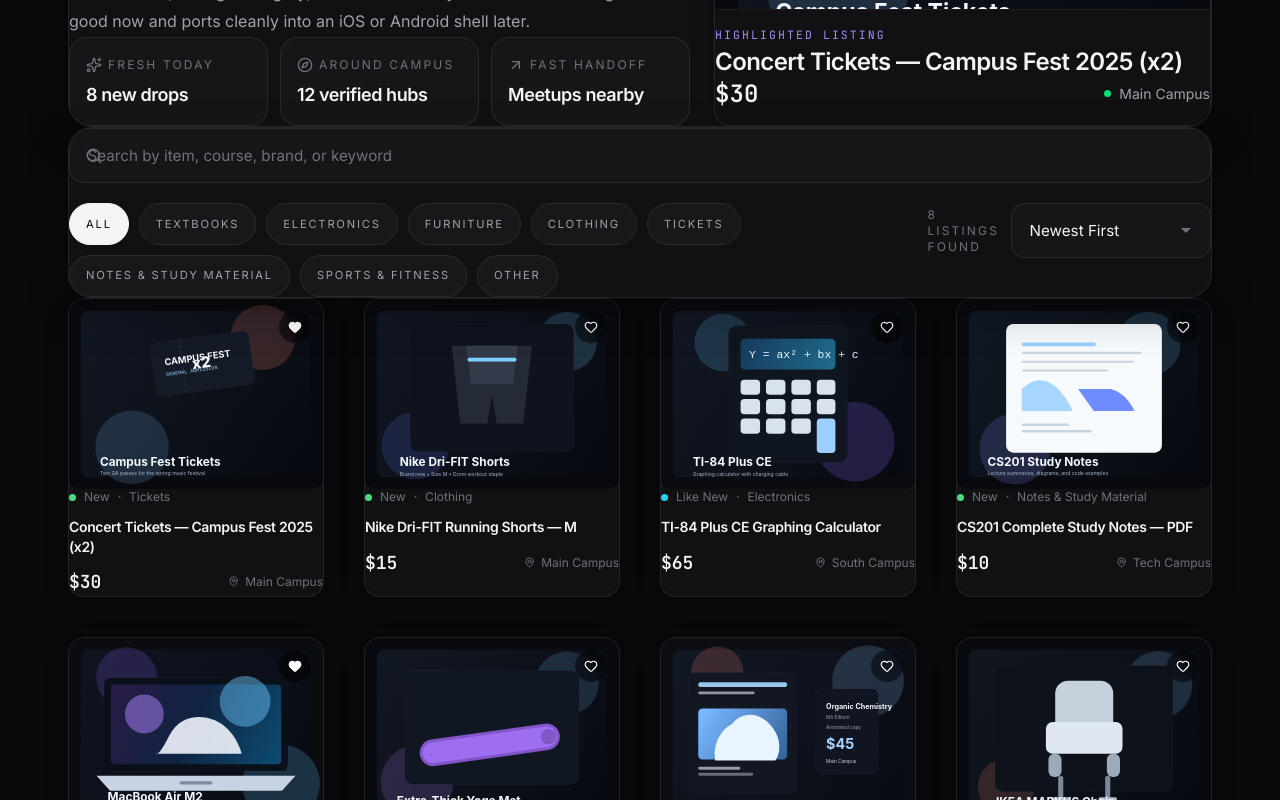
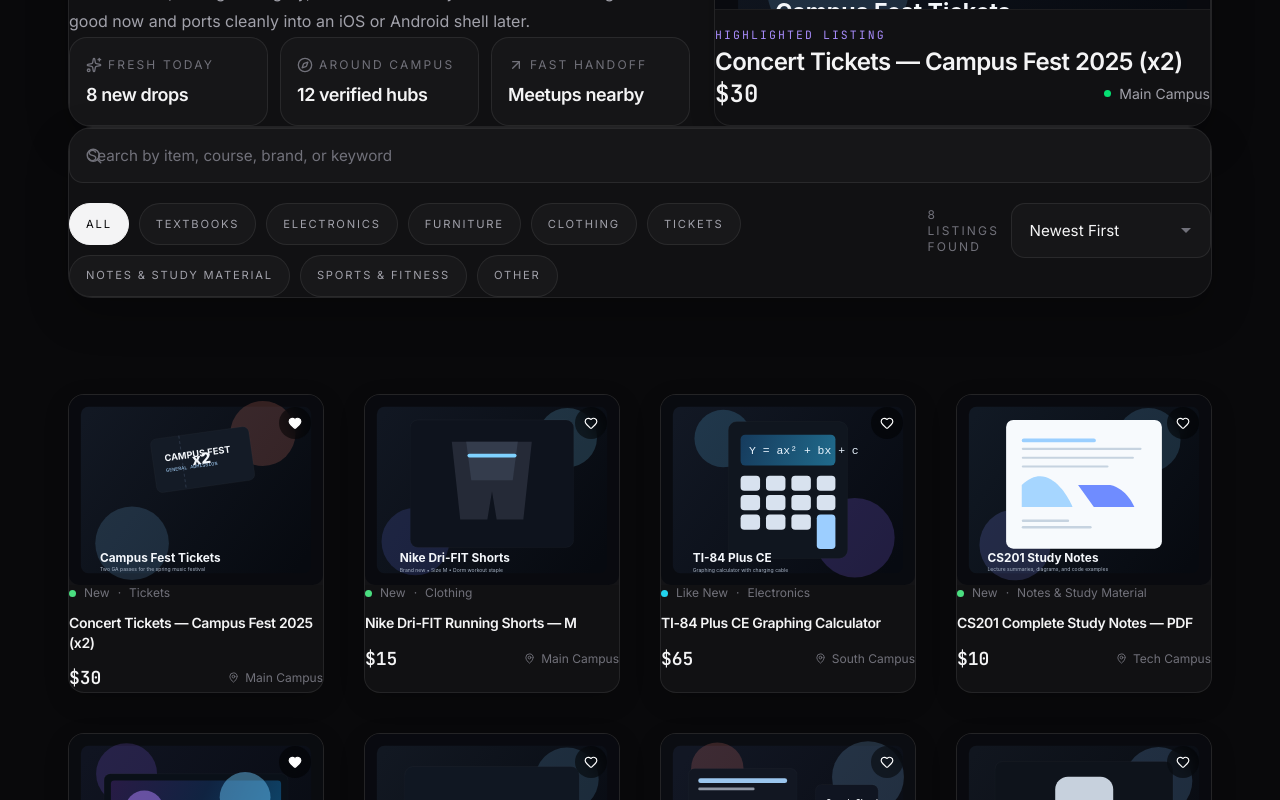
Before and after one commit to SyedQem/darwin, a Next.js app: page /browse in a window 1280 px wide. Shown: the part 360-1160 px from the top of the page. Built offline with nearby package versions, Linux system fonts and the light colour scheme.

Commit message:
refactor(browse): use intrinsic sticky/result spacing rhythm

```diff
--- a/src/app/browse/page.tsx
+++ b/src/app/browse/page.tsx
@@ -114,9 +114,10 @@
           </div>
         </motion.section>
 
+        <div className="browse-content-stack mt-6 md:mt-7">
           {/* Search + Filters */}
           <motion.section
-          className="browse-search-shell surface-panel mt-6 p-4 sm:p-5 md:mt-7 md:p-6"
+            className="browse-search-shell surface-panel p-4 sm:p-5 md:p-6"
             initial={{ opacity: 0, y: 20 }}
             animate={{ opacity: 1, y: 0 }}
             transition={{ delay: 0.15, duration: 0.6 }}
@@ -169,7 +170,7 @@
           </motion.section>
 
           {/* Results */}
-        <div className="mt-20 md:mt-24">
+          <div>
             {filtered.length > 0 ? (
               <div className="browse-results-grid grid grid-cols-1 auto-rows-fr gap-8 sm:grid-cols-2 lg:grid-cols-4 xl:gap-10">
                 {filtered.map((listing, i) => (
@@ -193,6 +194,7 @@
             )}
           </div>
         </div>
+      </div>
     </PageTransition>
   );
 }
--- a/src/app/globals.css
+++ b/src/app/globals.css
@@ -17,11 +17,13 @@
   --accent-glow: rgba(167, 139, 250, 0.12);
   --nav-height: 4rem;
   --nav-offset: 4.75rem;
+  --browse-sticky-gap: 5rem;
 }
 @media (min-width: 768px) {
   :root {
     --nav-height: 5rem;
     --nav-offset: 5.75rem;
+    --browse-sticky-gap: 6rem;
   }
 }
 
@@ -650,6 +652,11 @@
   scroll-margin-top: calc(var(--nav-offset) + 1rem);
 }
 
+.browse-content-stack {
+  display: grid;
+  gap: var(--browse-sticky-gap);
+}
+
 .nav-link {
   font-size: 0.7rem;
   letter-spacing: 0.16em;
```
Lines whose indentation alone changed are shown as unchanged.
